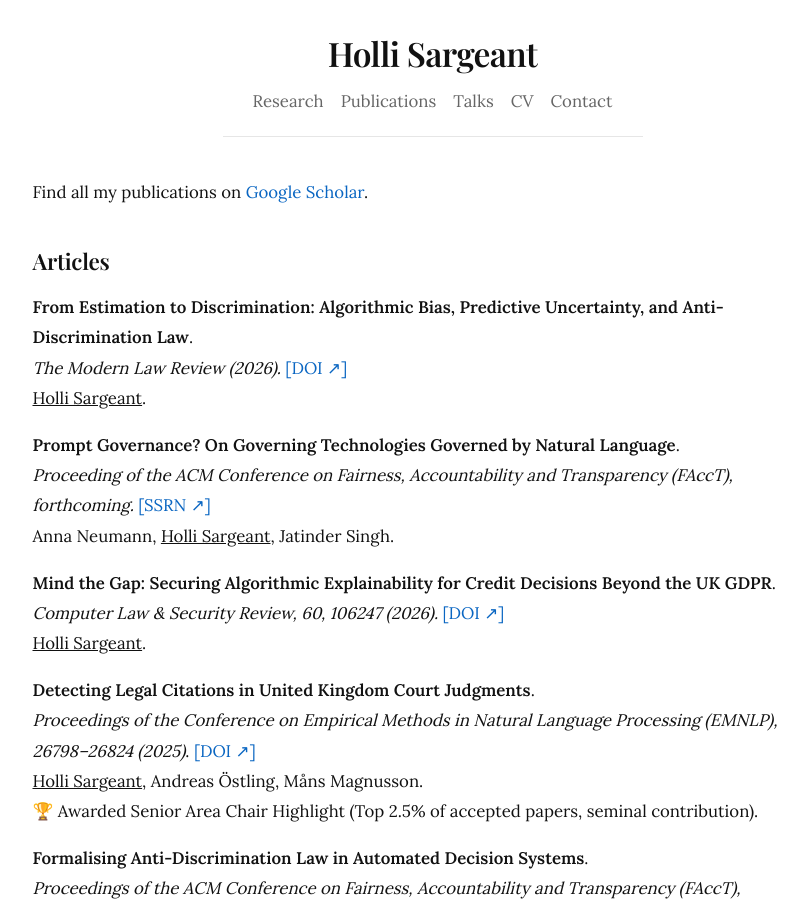
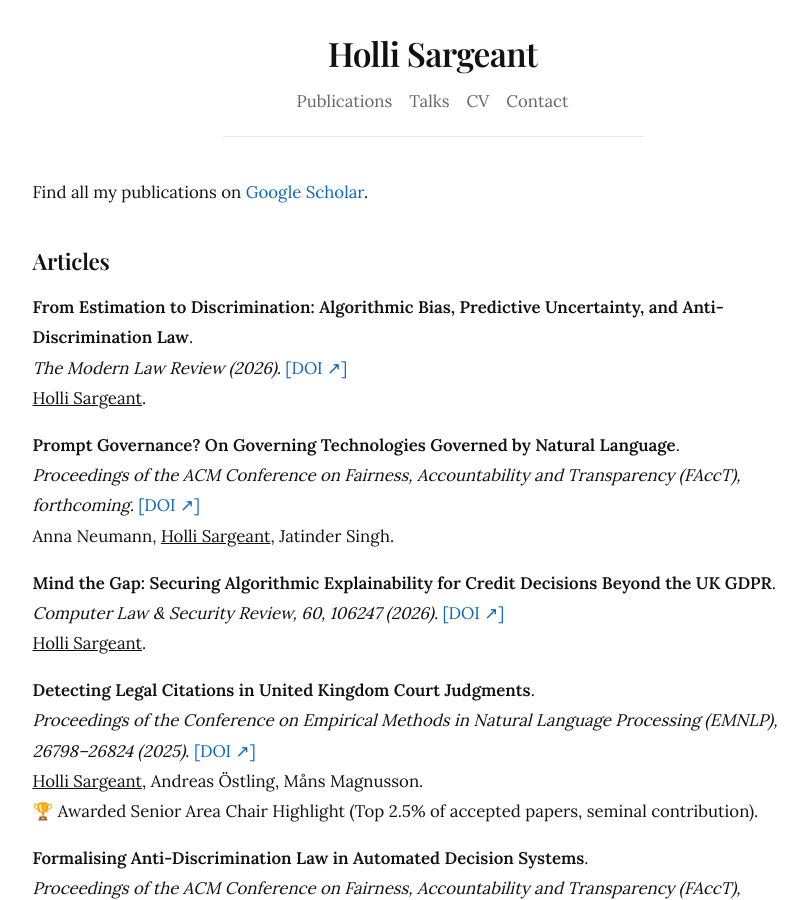
Before and after one commit to hollisargeant/hollisargeant.github.io, a Jekyll site: the page built from publications.md, in a window 1280 px wide and 900 px high. Shown: the whole window, without its empty margins (200-1008 px from the left). Built offline with Jekyll 4.4.1, drawn with Linux system fonts in a browser that asks for light colours.

Commit message:
Update publications.md

```diff
--- a/publications.md
+++ b/publications.md
@@ -8,7 +8,6 @@ permalink: /publications/
    <h1 class="header-name"><a href="{{ '/' | relative_url }}">Holli Sargeant</a></h1>
 
 <ul class="site-nav">
-  <li><a href="/research/">Research</a></li>
   <li><a href="/publications/">Publications</a></li>
   <li><a href="/talks/">Talks</a></li>
   <li><a href="/cv/">CV</a></li>
@@ -27,7 +26,7 @@ Find all my publications on <a href="https://scholar.google.com/citations?user=e
 <u>Holli Sargeant</u>.<br>
 
 **Prompt Governance? On Governing Technologies Governed by Natural Language**.<br>
-   *Proceeding of the ACM Conference on Fairness, Accountability and Transparency (FAccT), forthcoming.* [[SSRN ↗︎]](https://ssrn.com/abstract=6802319)<br>  <!-- [[DOI ↗︎]](https://doi.org/10.1145/3805689.3806763)<br> -->
+   *Proceedings of the ACM Conference on Fairness, Accountability and Transparency (FAccT), forthcoming.* [[DOI ↗︎]](https://doi.org/10.1145/3805689.3806763)<br>
    Anna Neumann, <u>Holli Sargeant</u>, Jatinder Singh. <br>
 
 **Mind the Gap: Securing Algorithmic Explainability for Credit Decisions Beyond the UK GDPR**.<br>
```
